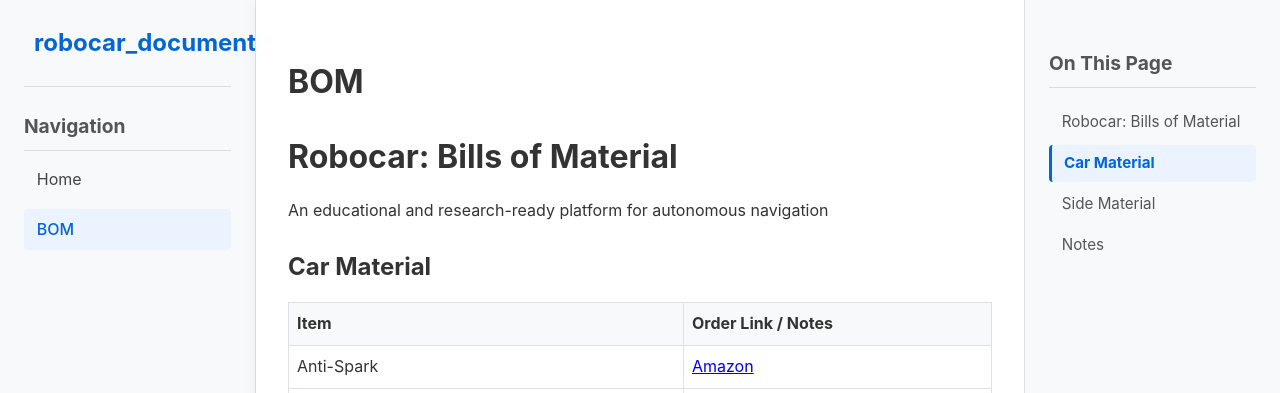
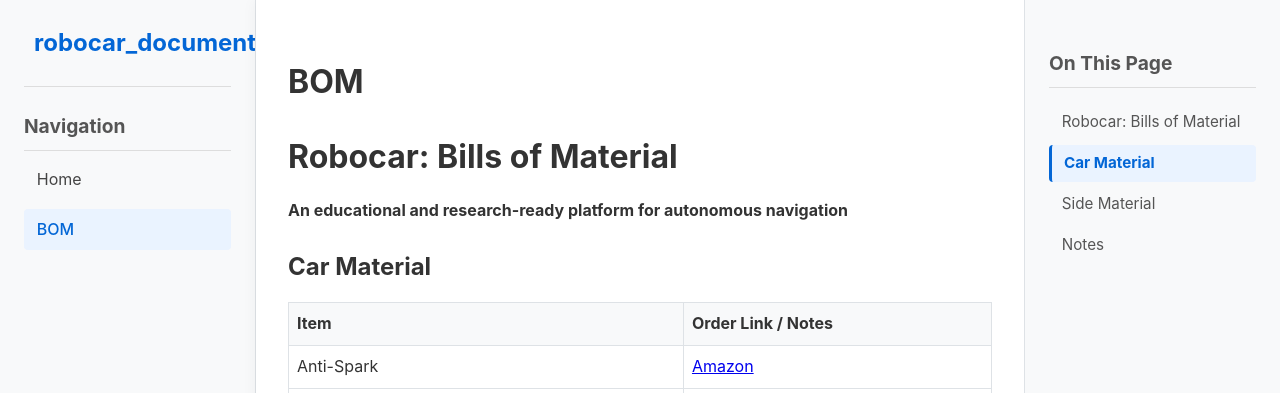
Before and after one commit to Tek5-robocar/robocar_documentation, a Jekyll site: the page built from bom.md, in a window 1280 px wide. Shown: the top 393 px of the page. Built offline with Jekyll 4.4.1, drawn with Linux system fonts in a browser that asks for light colours.

Commit message:
[FIX] index page

```diff
--- a/bom.md
+++ b/bom.md
@@ -6,7 +6,7 @@ permalink: /bom/
 
 # Robocar: Bills of Material
 
-An educational and research-ready platform for autonomous navigation
+**An educational and research-ready platform for autonomous navigation**
 
 ## Car Material {#car-material}
 
```
